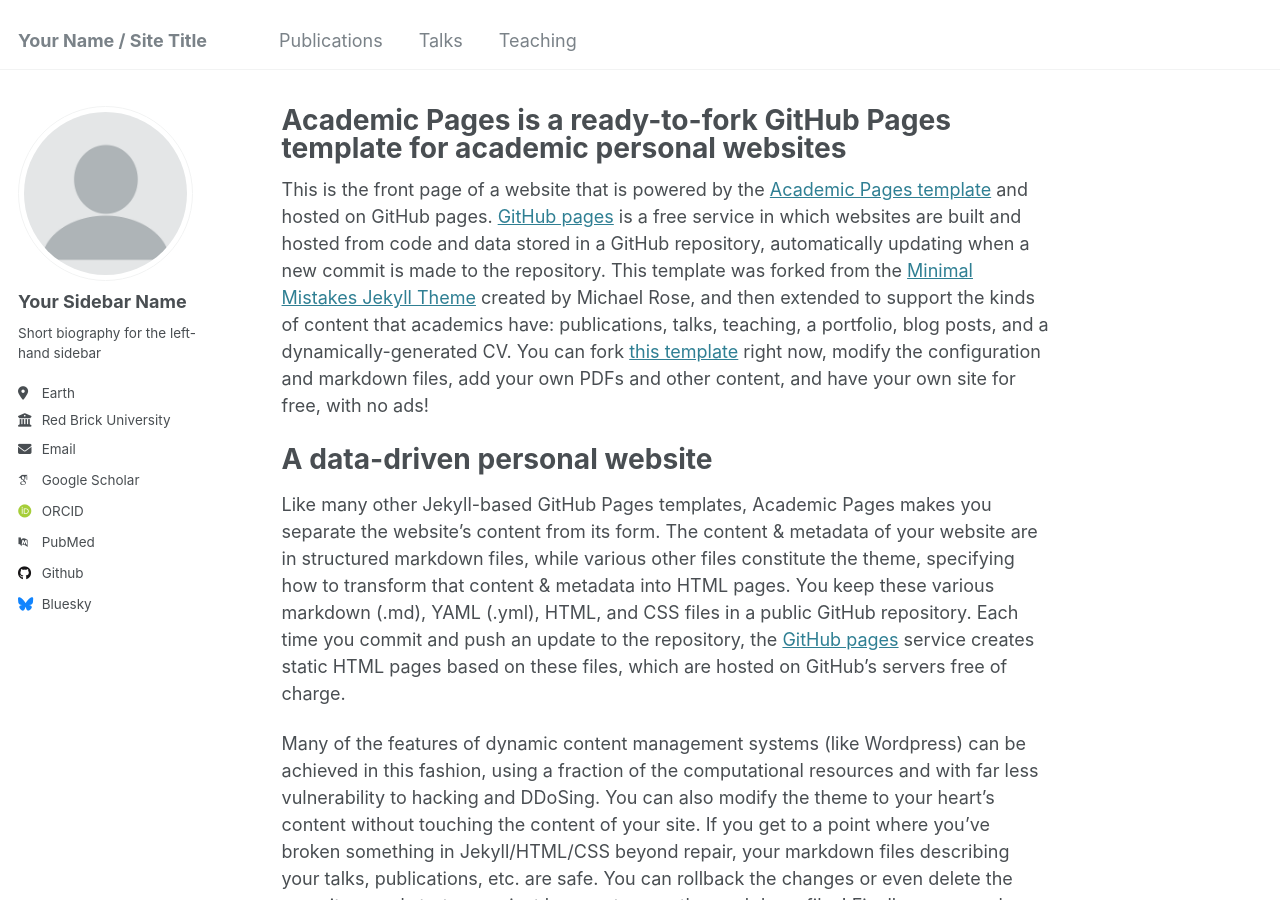
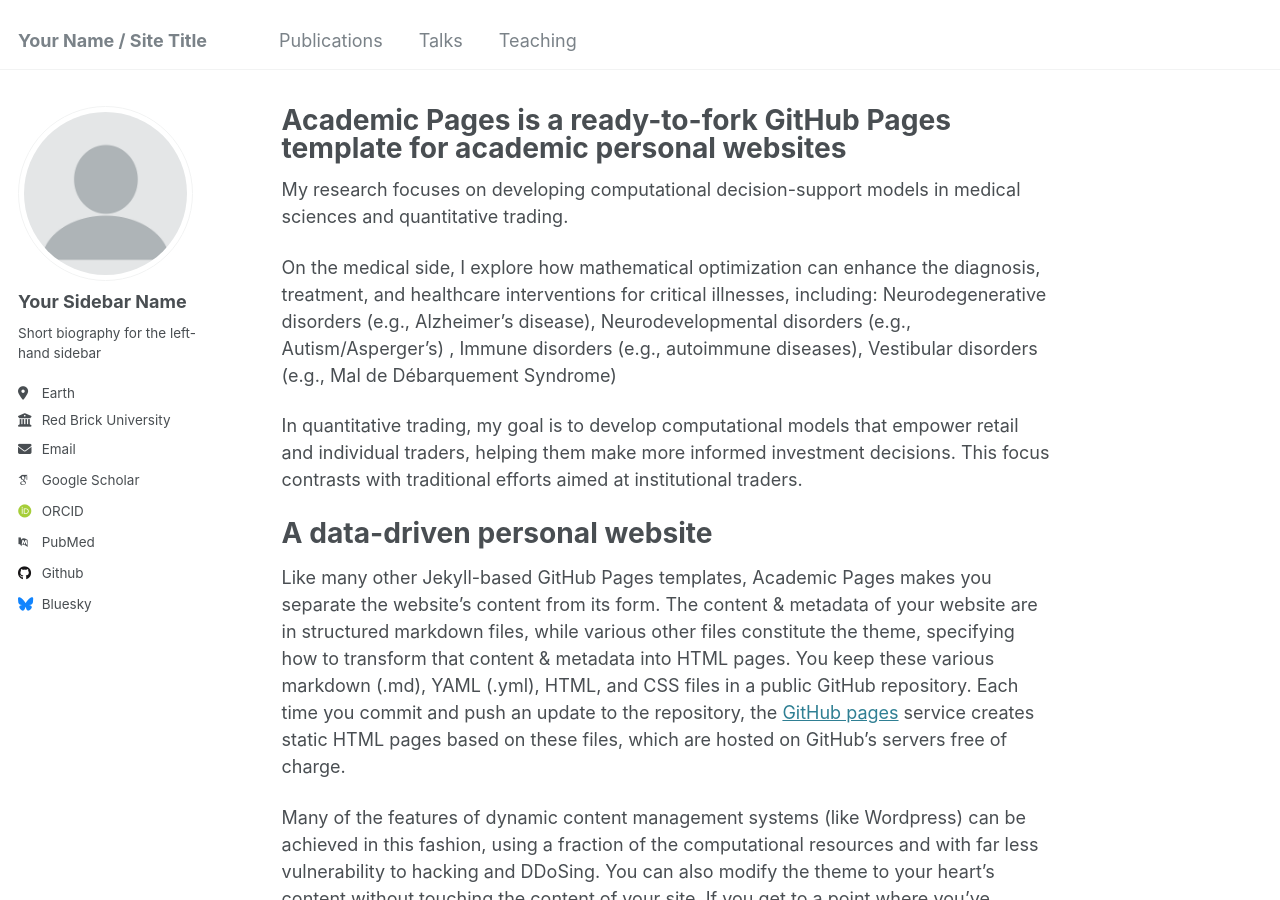
Before and after one commit to wenbo5565/wenbo5565.github.io, a Jekyll site: the page built from _pages/about.md, in a window 1280 px wide and 900 px high. Built offline with Jekyll 4.4.1, drawn with Linux system fonts in a browser that asks for light colours; some web fonts are replaced.

Commit message:
Update about.md

```diff
--- a/_pages/about.md
+++ b/_pages/about.md
@@ -7,7 +7,12 @@ redirect_from:
   - /about.html
 ---
 
-This is the front page of a website that is powered by the [Academic Pages template](https://github.com/academicpages/academicpages.github.io) and hosted on GitHub pages. [GitHub pages](https://pages.github.com) is a free service in which websites are built and hosted from code and data stored in a GitHub repository, automatically updating when a new commit is made to the repository. This template was forked from the [Minimal Mistakes Jekyll Theme](https://mmistakes.github.io/minimal-mistakes/) created by Michael Rose, and then extended to support the kinds of content that academics have: publications, talks, teaching, a portfolio, blog posts, and a dynamically-generated CV. You can fork [this template](https://github.com/academicpages/academicpages.github.io) right now, modify the configuration and markdown files, add your own PDFs and other content, and have your own site for free, with no ads!
+My research focuses on developing computational decision-support models in medical sciences and quantitative trading.
+
+On the medical side, I explore how mathematical optimization can enhance the diagnosis, treatment, and healthcare interventions for critical illnesses, including: Neurodegenerative disorders (e.g., Alzheimer's disease), Neurodevelopmental disorders (e.g., Autism/Asperger's)
+, Immune disorders (e.g., autoimmune diseases), Vestibular disorders (e.g., Mal de Débarquement Syndrome)
+
+In quantitative trading, my goal is to develop computational models that empower retail and individual traders, helping them make more informed investment decisions. This focus contrasts with traditional efforts aimed at institutional traders.
 
 A data-driven personal website
 ======
```
